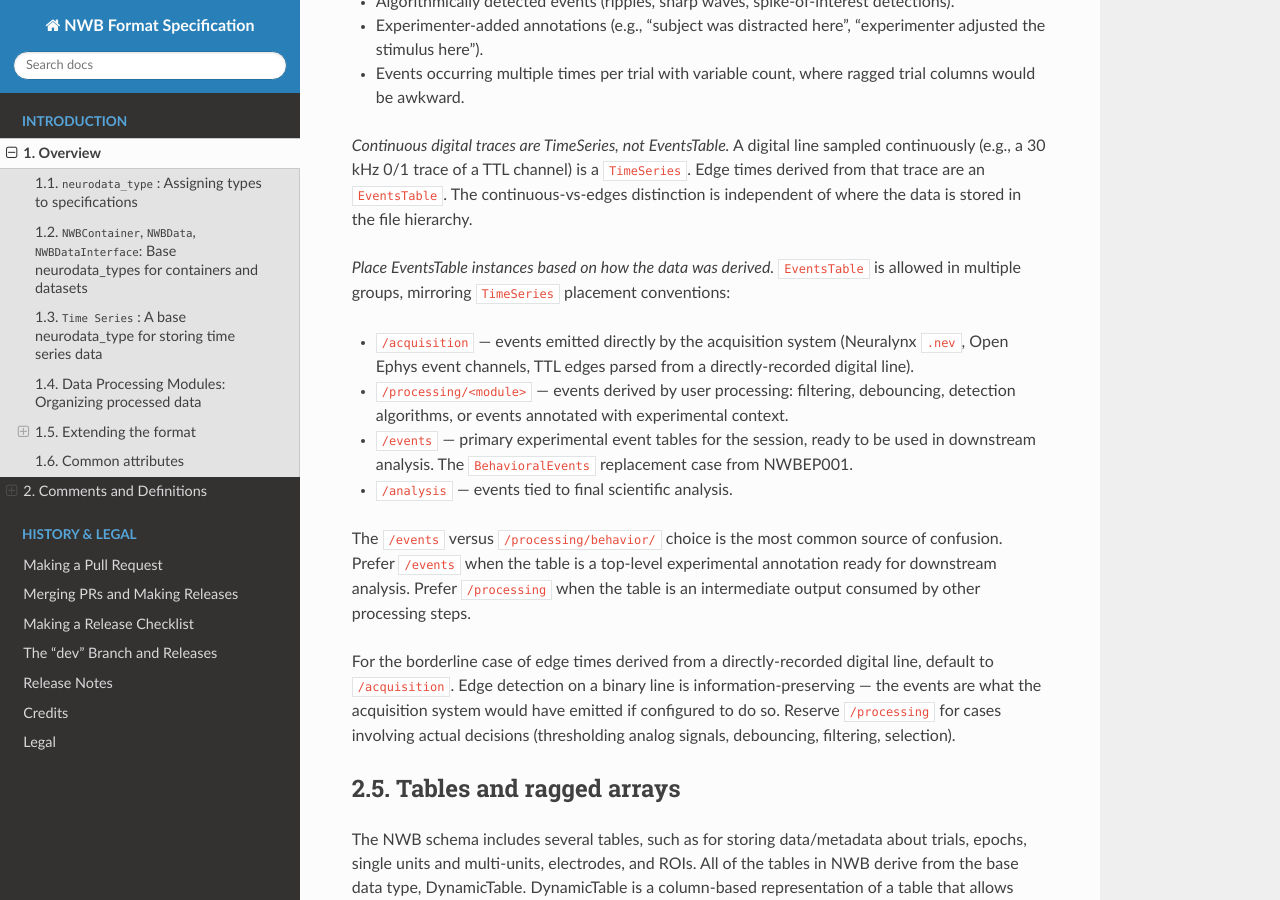
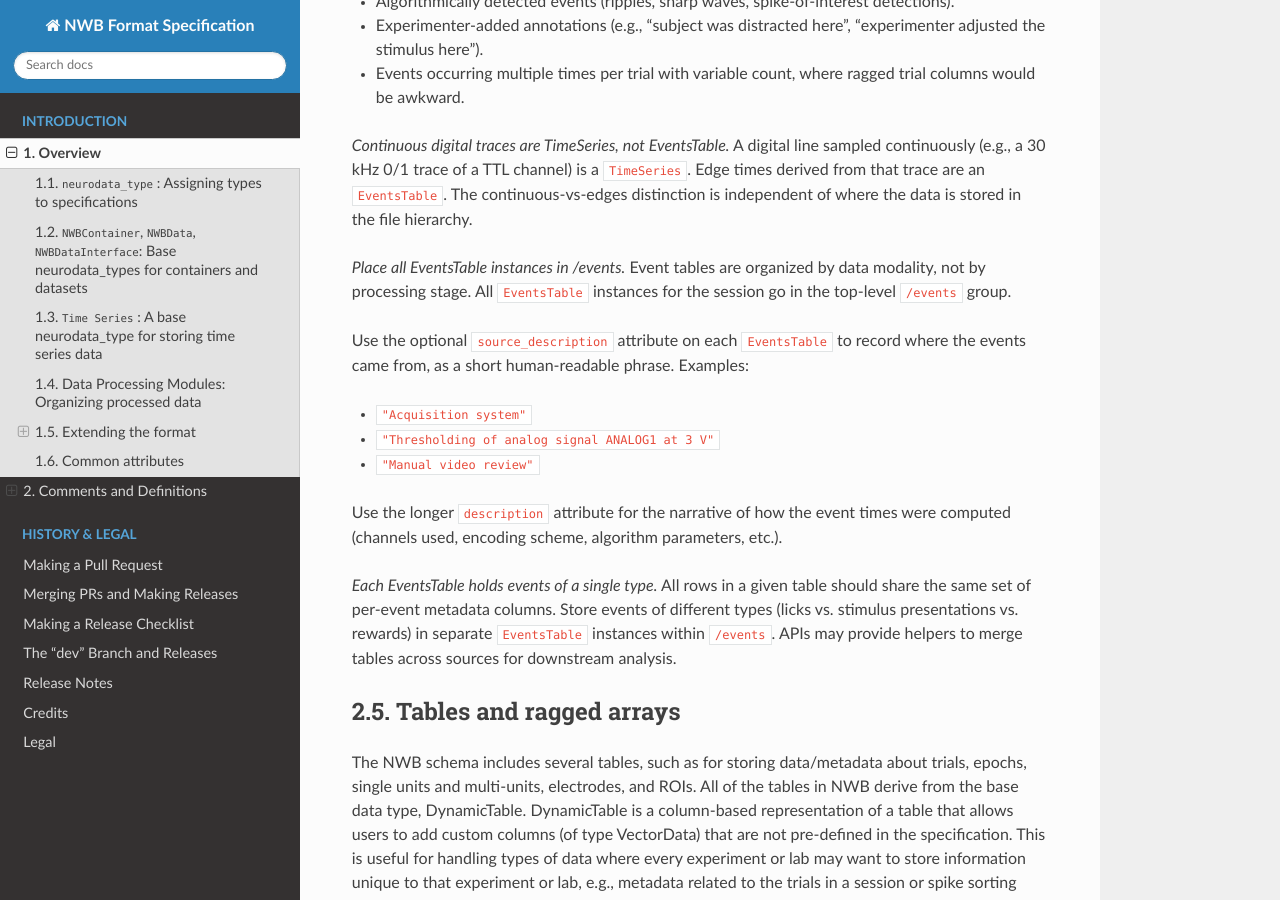
Before and after one commit to NeurodataWithoutBorders/nwb-schema, a Sphinx documentation site: the page built from docs/format/source/format_description.rst, in a window 1280 px wide and 900 px high, scrolled down 7569 px. Built offline with Sphinx 7.4.7 and the Read the Docs theme 3.1.0, drawn with Linux system fonts in a browser that asks for light colours.

Commit message:
Recommend /events as single location for EventsTable; add source attribute (#690)
Co-authored-by: Claude Opus 4.7 (1M context) <noreply@anthropic.com>
Co-authored-by: Claude Opus 4.8 (1M context) <noreply@anthropic.com>

```diff
--- a/docs/format/source/format_description.rst
+++ b/docs/format/source/format_description.rst
@@ -380,24 +380,25 @@ continuously (e.g., a 30 kHz 0/1 trace of a TTL channel) is a ``TimeSeries``. Ed
 times derived from that trace are an ``EventsTable``. The continuous-vs-edges
 distinction is independent of where the data is stored in the file hierarchy.
 
-*Place EventsTable instances based on how the data was derived.* ``EventsTable`` is
-allowed in multiple groups, mirroring ``TimeSeries`` placement conventions:
+*Place all EventsTable instances in /events.* Event tables are organized by data
+modality, not by processing stage. All ``EventsTable`` instances for the session
+go in the top-level ``/events`` group.
 
-- ``/acquisition`` — events emitted directly by the acquisition system (Neuralynx ``.nev``, Open Ephys event channels, TTL edges parsed from a directly-recorded digital line).
-- ``/processing/<module>`` — events derived by user processing: filtering, debouncing, detection algorithms, or events annotated with experimental context.
-- ``/events`` — primary experimental event tables for the session, ready to be used in downstream analysis. The ``BehavioralEvents`` replacement case from NWBEP001.
-- ``/analysis`` — events tied to final scientific analysis.
+Use the optional ``source_description`` attribute on each ``EventsTable`` to record
+where the events came from, as a short human-readable phrase. Examples:
 
-The ``/events`` versus ``/processing/behavior/`` choice is the most common source of
-confusion. Prefer ``/events`` when the table is a top-level experimental annotation
-ready for downstream analysis. Prefer ``/processing`` when the table is an
-intermediate output consumed by other processing steps.
+- ``"Acquisition system"``
+- ``"Thresholding of analog signal ANALOG1 at 3 V"``
+- ``"Manual video review"``
 
-For the borderline case of edge times derived from a directly-recorded digital line,
-default to ``/acquisition``. Edge detection on a binary line is information-preserving
-— the events are what the acquisition system would have emitted if configured to do
-so. Reserve ``/processing`` for cases involving actual decisions (thresholding analog
-signals, debouncing, filtering, selection).
+Use the longer ``description`` attribute for the narrative of how the event times
+were computed (channels used, encoding scheme, algorithm parameters, etc.).
+
+*Each EventsTable holds events of a single type.* All rows in a given table should
+share the same set of per-event metadata columns. Store events of different types
+(licks vs. stimulus presentations vs. rewards) in separate ``EventsTable``
+instances within ``/events``. APIs may provide helpers to merge tables across
+sources for downstream analysis.
 
 
 Tables and ragged arrays
```
Also changed, not shown: docs/format/source/format_release_notes.rst (+12 -12 lines), 4 other files.
